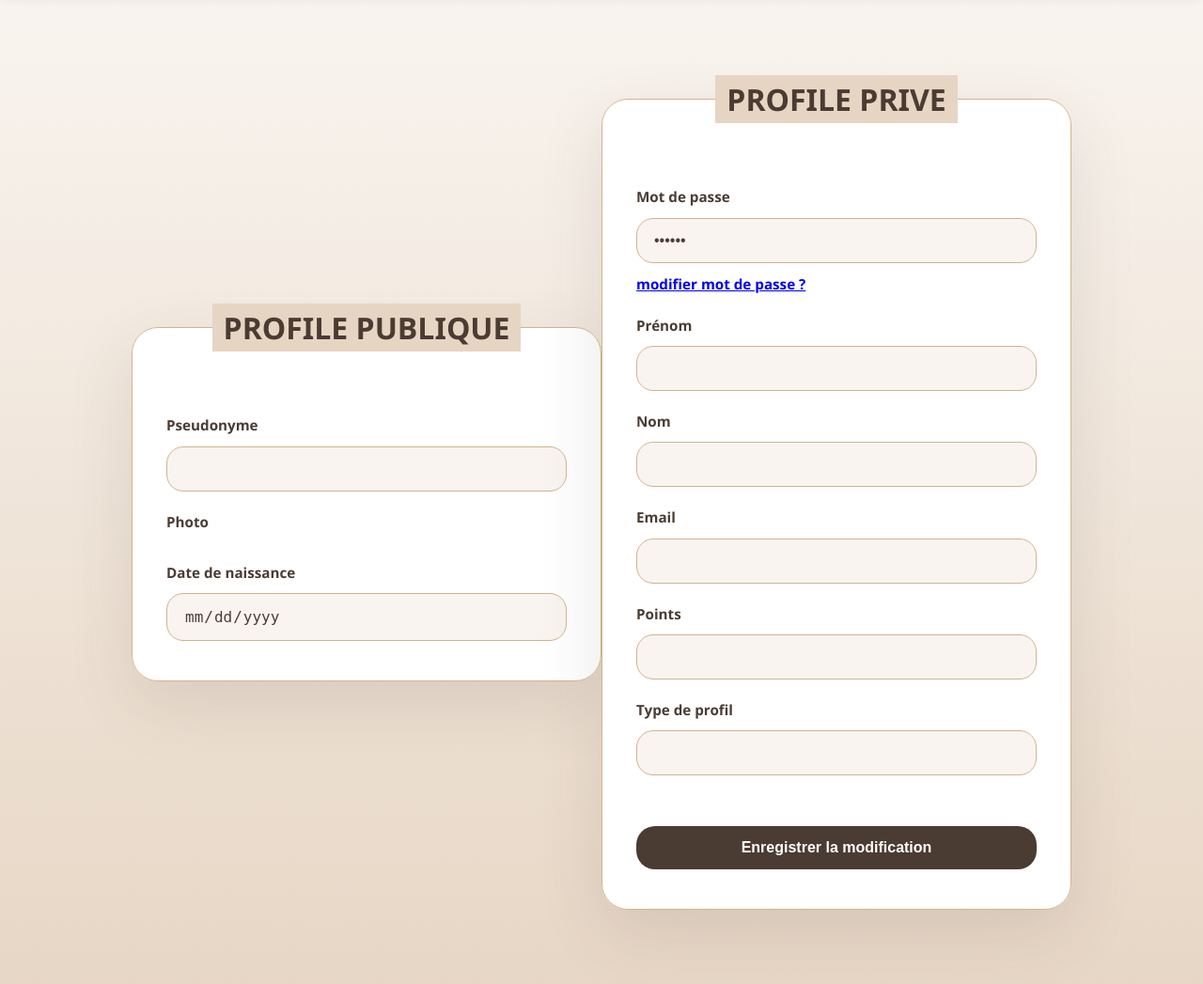
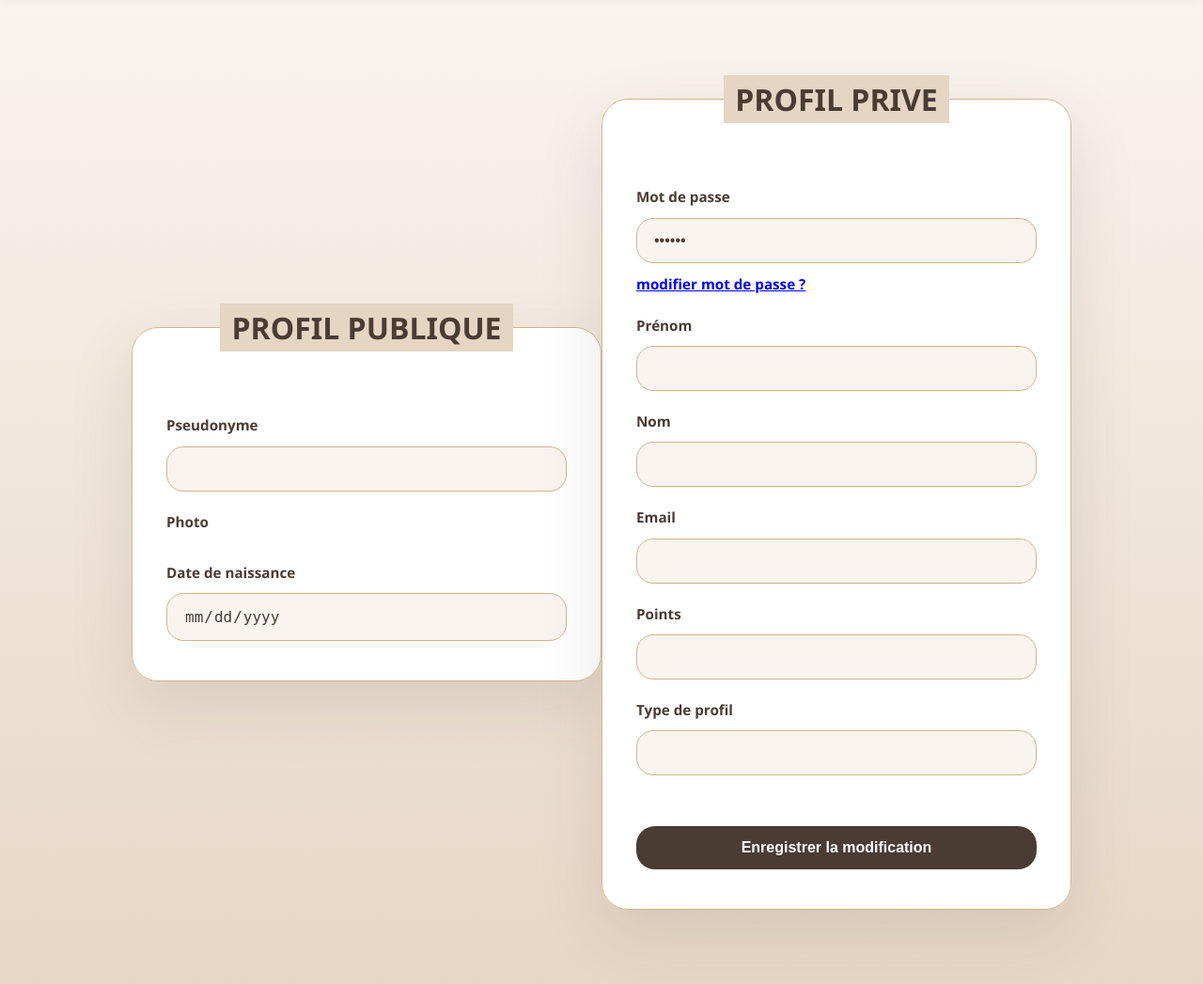
Before and after one commit to MathisSinet/CY_DevWeb_GI4, a Django app: page /accounts/profile/ in a window 1280 px wide. Shown: the part 172-1219 px from the top of the page at 94% size. Run offline with Django 4.2, Linux system fonts and the light colour scheme.

Commit message:
Correction orthographe

```diff
--- a/core/templates/profile.html
+++ b/core/templates/profile.html
@@ -9,7 +9,7 @@
 {% block content %}
     <section class="login" style="flex-direction: row;">
         <fieldset>
-            <legend>PROFILE PUBLIQUE</legend>
+            <legend>PROFIL PUBLIQUE</legend>
 
             <form method="POST">
                 <label>
@@ -33,7 +33,7 @@
 
         <fieldset>
 
-            <legend>PROFILE PRIVE</legend>
+            <legend>PROFIL PRIVE</legend>
 
             <form method="POST">
                 {% csrf_token %}
```
